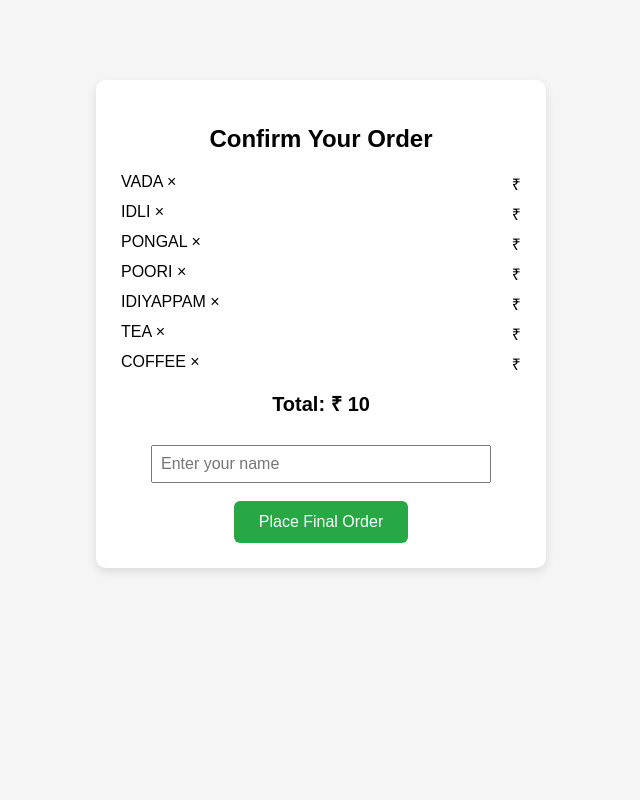
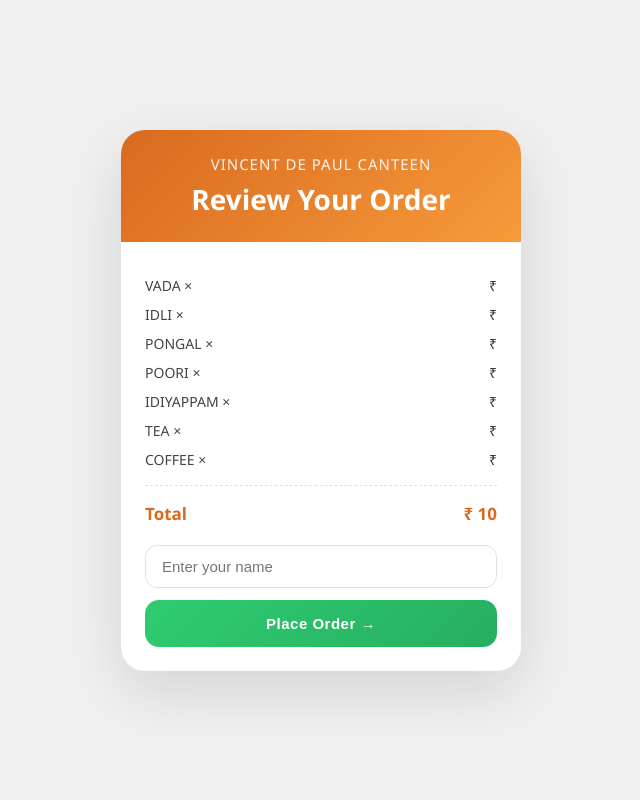
Before and after one commit to lanaharriet/Queueless, a Django app: template orders/templates/confirm.html in a window 1280 px wide. Shown: the whole page, without its empty margins (319-959 px from the left). Run offline with Django 5.2, Linux system fonts and the light colour scheme; data comes from the database, SQL or seed files in the repository; the template is opened without the code that fills it: values that come from a table or form of the project are taken from there, most other values are stand-ins (such as "Sample title", 1, 10 or a date in 2020).

Commit message:
Updated bill and confirm page

```diff
--- a/orders/templates/confirm.html
+++ b/orders/templates/confirm.html
@@ -1,128 +1,172 @@
 <!DOCTYPE html>
 <html>
-
 <head>
 <meta name="viewport" content="width=device-width, initial-scale=1.0">
 <title>Confirm Order</title>
 
 <style>
 
+*{box-sizing:border-box;margin:0;padding:0;}
+
 body{
-font-family:Arial;
-background:#f5f5f5;
-text-align:center;
+font-family:"Segoe UI",sans-serif;
+background:#f0f0f0;
+min-height:100vh;
+display:flex;
+align-items:center;
+justify-content:center;
+padding:20px;
 }
 
 .container{
 background:white;
-width:400px;
-margin:auto;
-margin-top:80px;
-padding:25px;
-border-radius:10px;
-box-shadow:0 4px 10px rgba(0,0,0,0.1);
+width:100%;
+max-width:400px;
+border-radius:24px;
+overflow:hidden;
+box-shadow:0 20px 60px rgba(0,0,0,0.12);
+}
+
+.top{
+background:linear-gradient(135deg,#d86a1f,#f79a3b);
+padding:24px;
+color:white;
+text-align:center;
+}
+
+.top h2{
+font-size:15px;
+font-weight:400;
+letter-spacing:1px;
+text-transform:uppercase;
+opacity:0.9;
+}
+
+.top p{
+font-size:28px;
+font-weight:700;
+margin-top:6px;
+}
+
+.body{
+padding:24px;
 }
 
 .item{
 display:flex;
 justify-content:space-between;
-margin:8px 0;
+font-size:14px;
+color:#444;
+margin:10px 0;
 }
 
-.total{
-font-size:20px;
-font-weight:bold;
-margin-top:15px;
+.item span:last-child{
+font-weight:500;
+color:#333;
 }
 
-button{
-padding:12px 25px;
-background:#28a745;
+.divider{
+border:none;
+border-top:1px dashed #e0e0e0;
+margin:16px 0;
+}
+
+.total-row{
+display:flex;
+justify-content:space-between;
+font-size:17px;
+font-weight:700;
+color:#d86a1f;
+}
+
+.name-input{
+width:100%;
+padding:12px 16px;
+font-size:15px;
+border:1.5px solid #e0e0e0;
+border-radius:12px;
+margin-top:20px;
+outline:none;
+transition:border 0.2s;
+}
+
+.name-input:focus{
+border-color:#d86a1f;
+}
+
+.place-btn{
+width:100%;
+padding:15px;
+font-size:15px;
+font-weight:600;
+background:linear-gradient(135deg,#2ecc71,#27ae60);
 color:white;
 border:none;
-border-radius:6px;
-font-size:16px;
+border-radius:14px;
 cursor:pointer;
+margin-top:12px;
+letter-spacing:0.5px;
+transition:background 0.2s,transform 0.1s;
 }
 
-input{
-padding:8px;
-width:80%;
-margin-top:10px;
-font-size:16px;
+.place-btn:hover{
+background:#333;
+transform:translateY(-1px);
 }
 
-@media (max-width:600px){
-
-body{
-padding:10px;
+.place-btn:active{
+transform:scale(0.98);
 }
 
-h1{
-font-size:22px;
-}
-
-table{
-width:100%;
-font-size:14px;
-}
-
-button{
-width:100%;
-padding:14px;
-font-size:16px;
-}
-
-input{
-width:100%;
-padding:10px;
-font-size:16px;
-}
-
-.card{
-width:100%;
-}
-
+@media(max-width:420px){
+.top p{font-size:22px;}
 }
 
 </style>
-
 </head>
 
 <body>
 
 <div class="container">
 
-<h2>Confirm Your Order</h2>
+  <div class="top">
+    <h2>Vincent De Paul Canteen</h2>
+    <p>Review Your Order</p>
+  </div>
+
+  <div class="body">
 
     {% for item in items %}
-
     <div class="item">
       <span>{{ item.name }} × {{ item.quantity }}</span>
       <span>₹ {{ item.subtotal }}</span>
     </div>
-
     {% endfor %}
 
-<div class="total">
-Total: ₹ {{ total }}
+    <hr class="divider">
+
+    <div class="total-row">
+      <span>Total</span>
+      <span>₹ {{ total }}</span>
     </div>
 
     <form action="/order/" method="POST">
       {% csrf_token %}
 
-<br>
+      <input
+        class="name-input"
+        type="text"
+        name="customer_name"
+        placeholder="Enter your name"
+        required>
 
-<input type="text" name="customer_name" placeholder="Enter your name" required>
-
-<br><br>
-
-<button type="submit">Place Final Order</button>
+      <button class="place-btn" type="submit">Place Order →</button>
 
     </form>
 
   </div>
 
+</div>
+
 </body>
-
 </html>
```
Also changed, not shown: orders/templates/bill.html (+146 -84 lines). Lines whose indentation alone changed are shown as unchanged.
